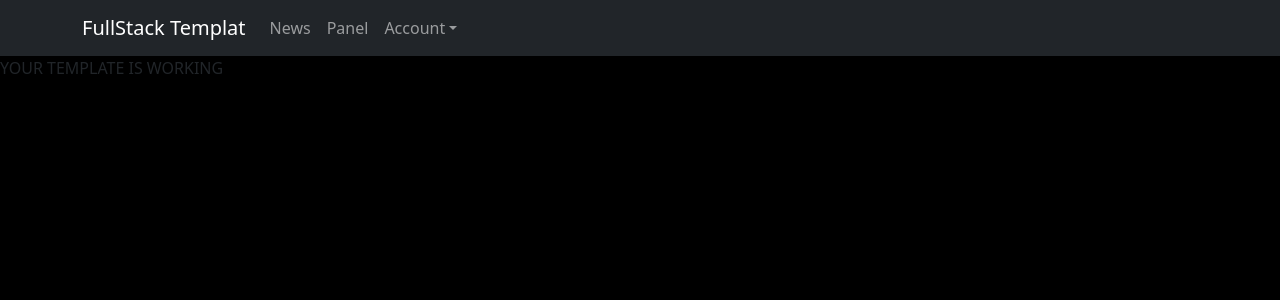
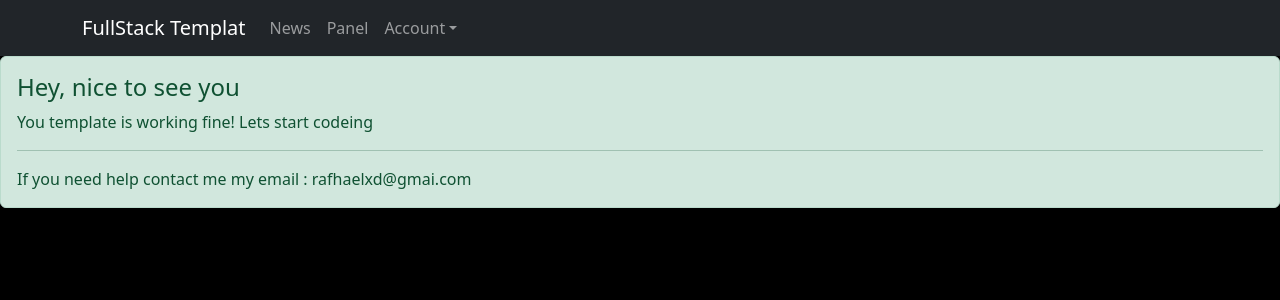
Before and after one commit to Underewarrr/template-vercel-serverless-fullstack, a Next.js app: page / in a window 1280 px wide. Shown: the top 300 px of the page. Built offline with nearby package versions, Linux system fonts and the light colour scheme.

Commit message:
Fix: Index msg for template working

```diff
--- a/pages/index.tsx
+++ b/pages/index.tsx
@@ -1,5 +1,5 @@
 import Link from "next/link";
-import { Card, ListGroup, Container, Button } from "react-bootstrap";
+import { Card, ListGroup, Container, Button, Alert } from "react-bootstrap";
 import Header from "./components/Header";
 import { MDBBreadcrumb, MDBBreadcrumbItem, MDBCol, MDBRow } from "mdb-react-ui-kit";
 
@@ -8,7 +8,16 @@ export default function Index() {
     <>
       <Header />
 
-     YOUR TEMPLATE IS WORKING
+      <Alert variant="success">
+      <Alert.Heading>Hey, nice to see you</Alert.Heading>
+      <p>
+      You template is working fine! Lets start codeing
+      </p>
+      <hr />
+      <p className="mb-0">
+        If you need help contact me my email : rafhaelxd@gmai.com
+      </p>
+    </Alert>
 
 
     </>
```
